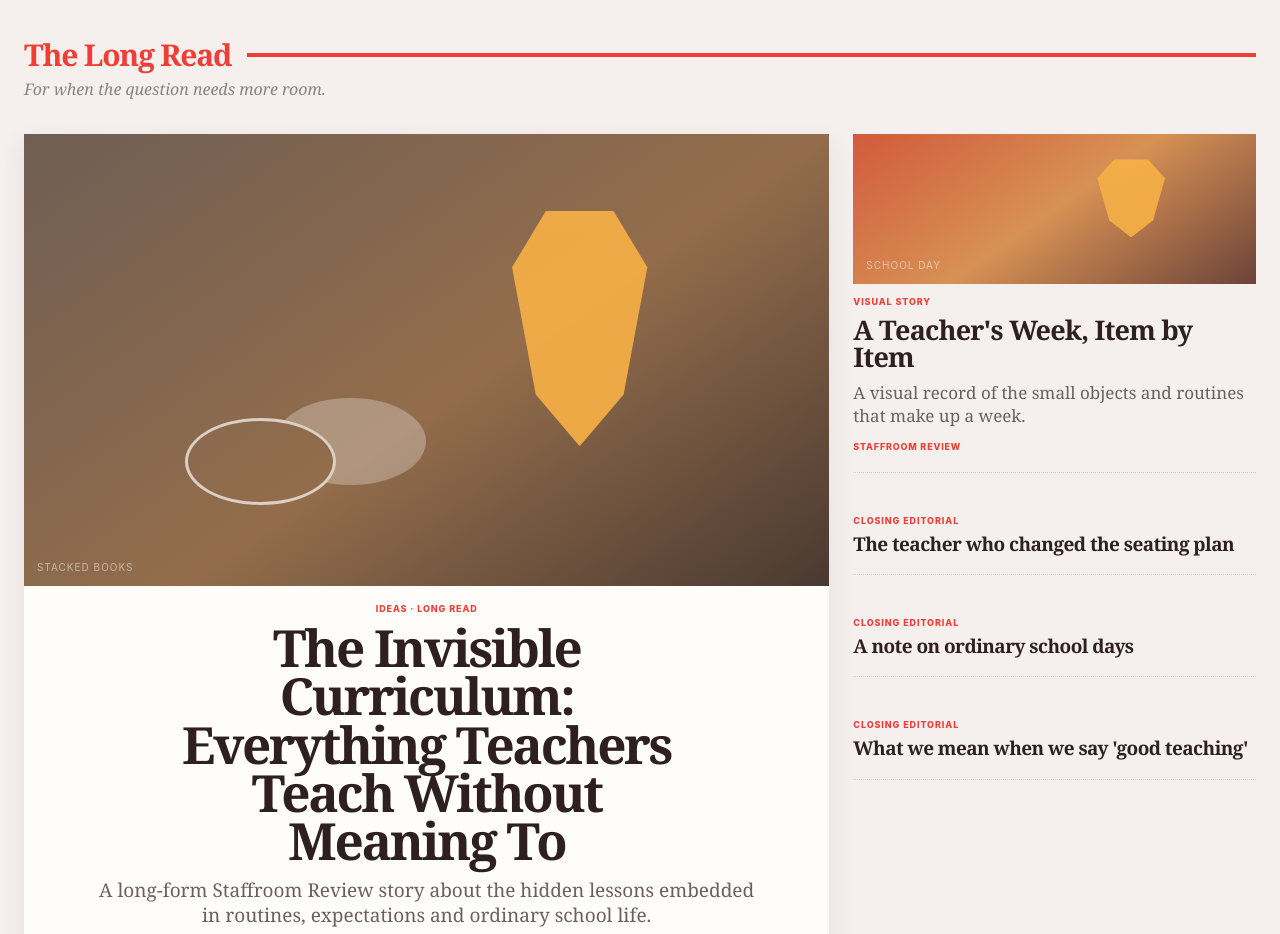
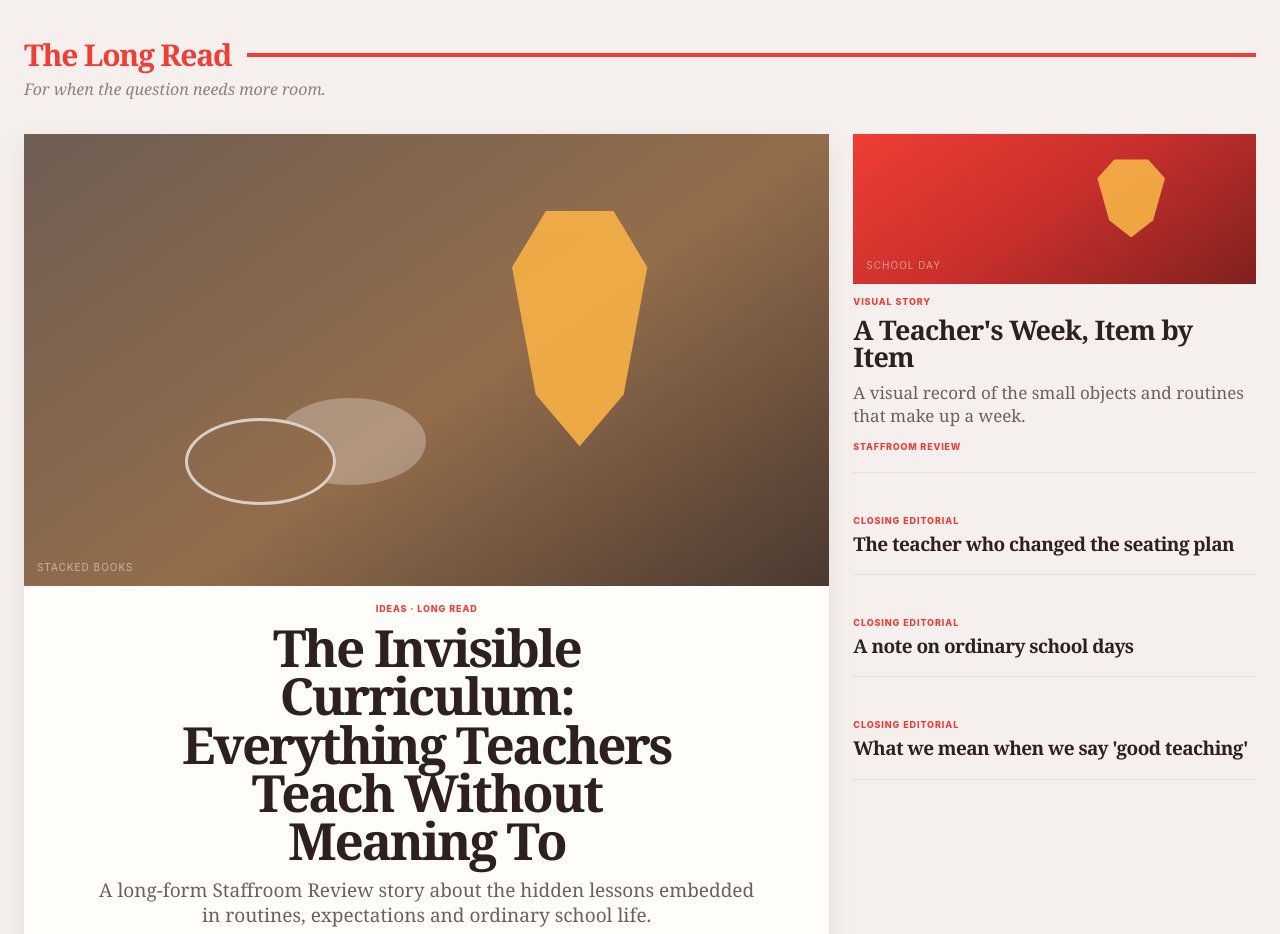
Before and after one commit to staffroom-review/staffroom-website, a Next.js app: page / in a window 1280 px wide. Shown: the part 4380-5314 px from the top of the page. Built offline with nearby package versions, Linux system fonts and the light colour scheme.

Commit message:
style: replace peach placeholder with vermillion

```diff
--- a/app/globals.css
+++ b/app/globals.css
@@ -327,7 +327,7 @@ img, svg { display: block; max-width: 100%; }
   background: linear-gradient(145deg, #6f5e54, #936d4b 55%, #4a3931);
 }
 .art-frame[data-art="school-day"] {
-  background: linear-gradient(145deg, #d15b3c, #d79154 50%, #6c4339);
+  background: linear-gradient(145deg, #ef3e35, #c72f2c 50%, #7f211d);
 }
 
 .eyebrow {
```
